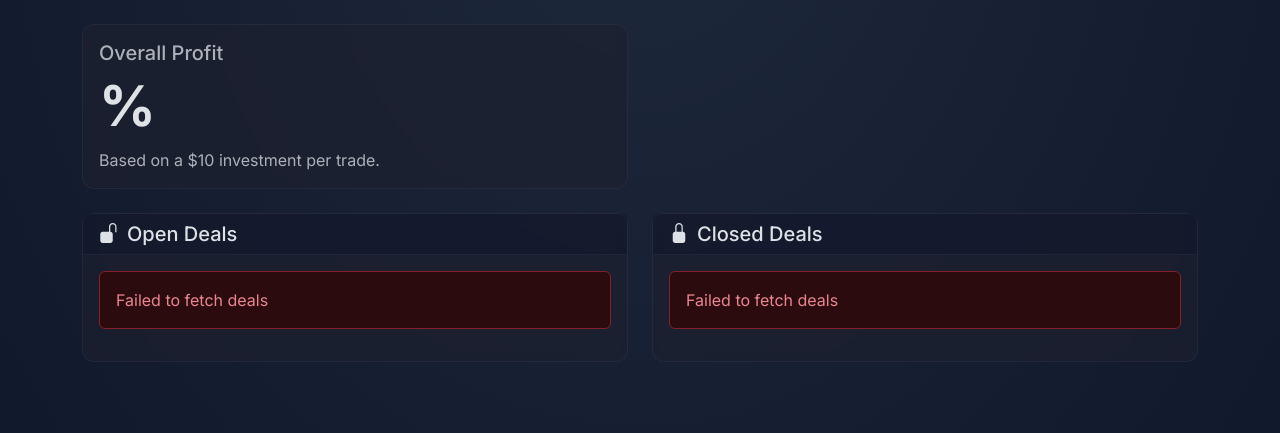
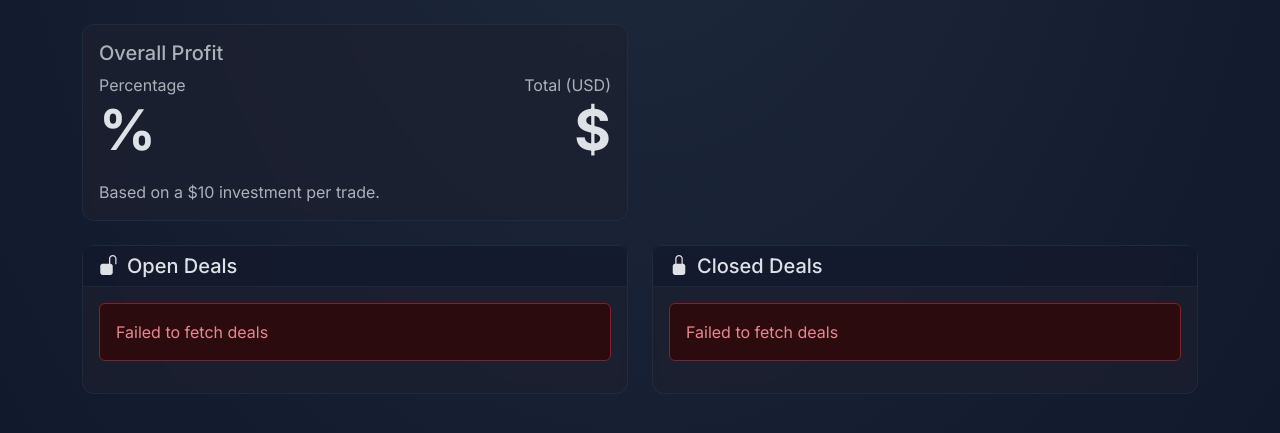
Before and after one commit to bnovik0v/CoinTracker, a Python web app: template app/templates/trading_simulation.html in a window 1280 px wide. Shown: the part 171-604 px from the top of the page. Run offline with Jinja, Linux system fonts and the light colour scheme; the template is opened without the code that fills it, so the values that code supplies are empty; some libraries are stand-ins or nearby versions.

Commit message:
feat: add total profit value display alongside percentage in trading simulation

```diff
--- a/app/templates/trading_simulation.html
+++ b/app/templates/trading_simulation.html
@@ -95,6 +95,9 @@
                 <div class="card">
                     <div class="card-body">
                         <h5 class="card-title text-body-secondary">Overall Profit</h5>
+                        <div class="d-flex justify-content-between align-items-center">
+                            <div>
+                                <p class="text-body-secondary mb-0">Percentage</p>
                                 {% if profit_data.profit_percentage > 0 %}
                                     <h2 class="display-4 fw-bold text-success">+{{ profit_data.profit_percentage|round(5) }}%</h2>
                                 {% elif profit_data.profit_percentage < 0 %}
@@ -102,7 +105,16 @@
                                 {% else %}
                                     <h2 class="display-4 fw-bold">{{ profit_data.profit_percentage|round(5) }}%</h2>
                                 {% endif %}
-                        <p class="text-body-secondary mb-0">Based on a $10 investment per trade.</p>
+                            </div>
+                            <div class="text-end">
+                                <p class="text-body-secondary mb-0">Total (USD)</p>
+                                {% set profit_value = profit_data.total_profit|round(2) %}
+                                <h2 class="display-4 fw-bold {% if profit_value > 0 %}text-success{% elif profit_value < 0 %}text-danger{% endif %}">
+                                    ${{ profit_value }}
+                                </h2>
+                            </div>
+                        </div>
+                        <p class="text-body-secondary mb-0 mt-2">Based on a $10 investment per trade.</p>
                     </div>
                 </div>
             </div>
```
Lines whose indentation alone changed are shown as unchanged.
